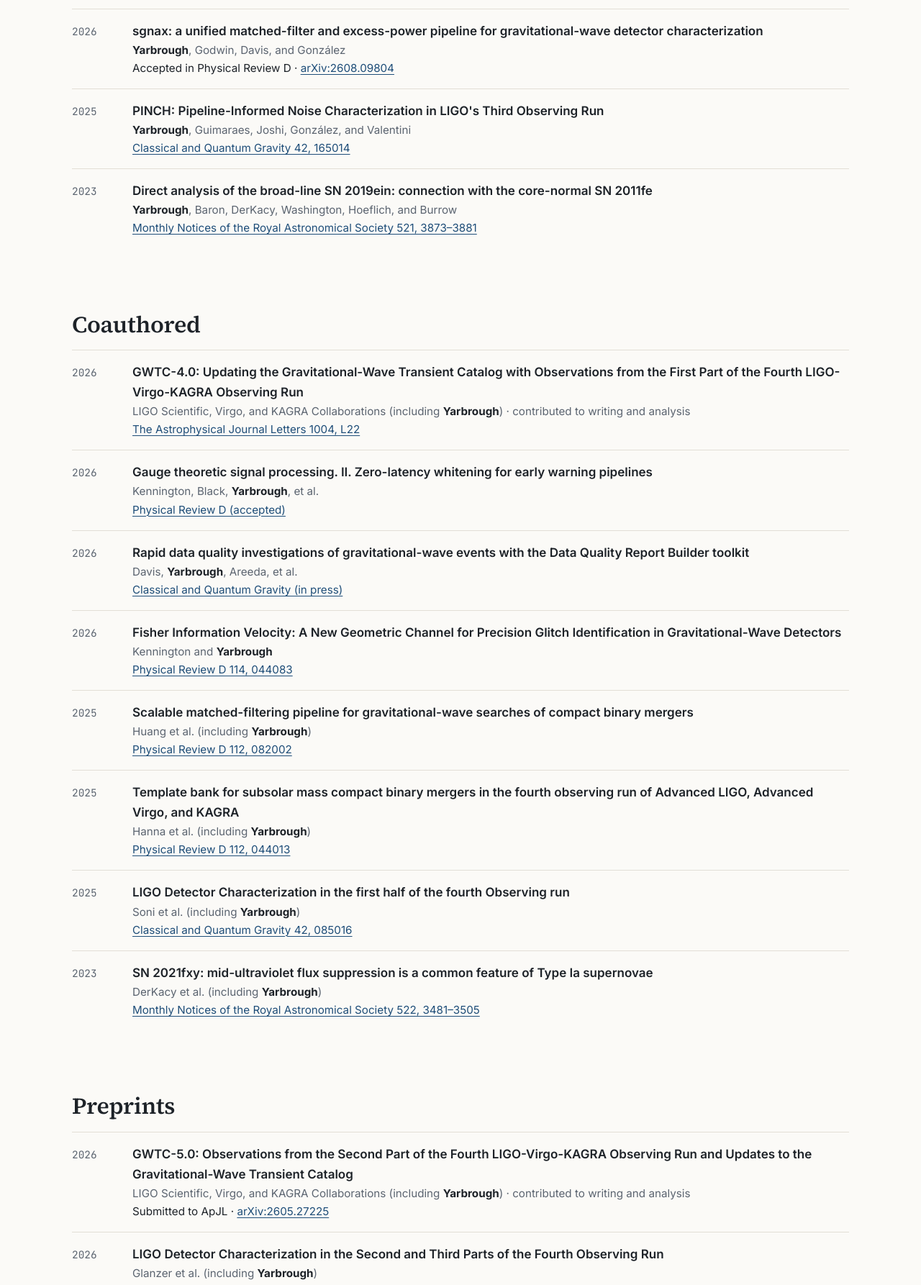
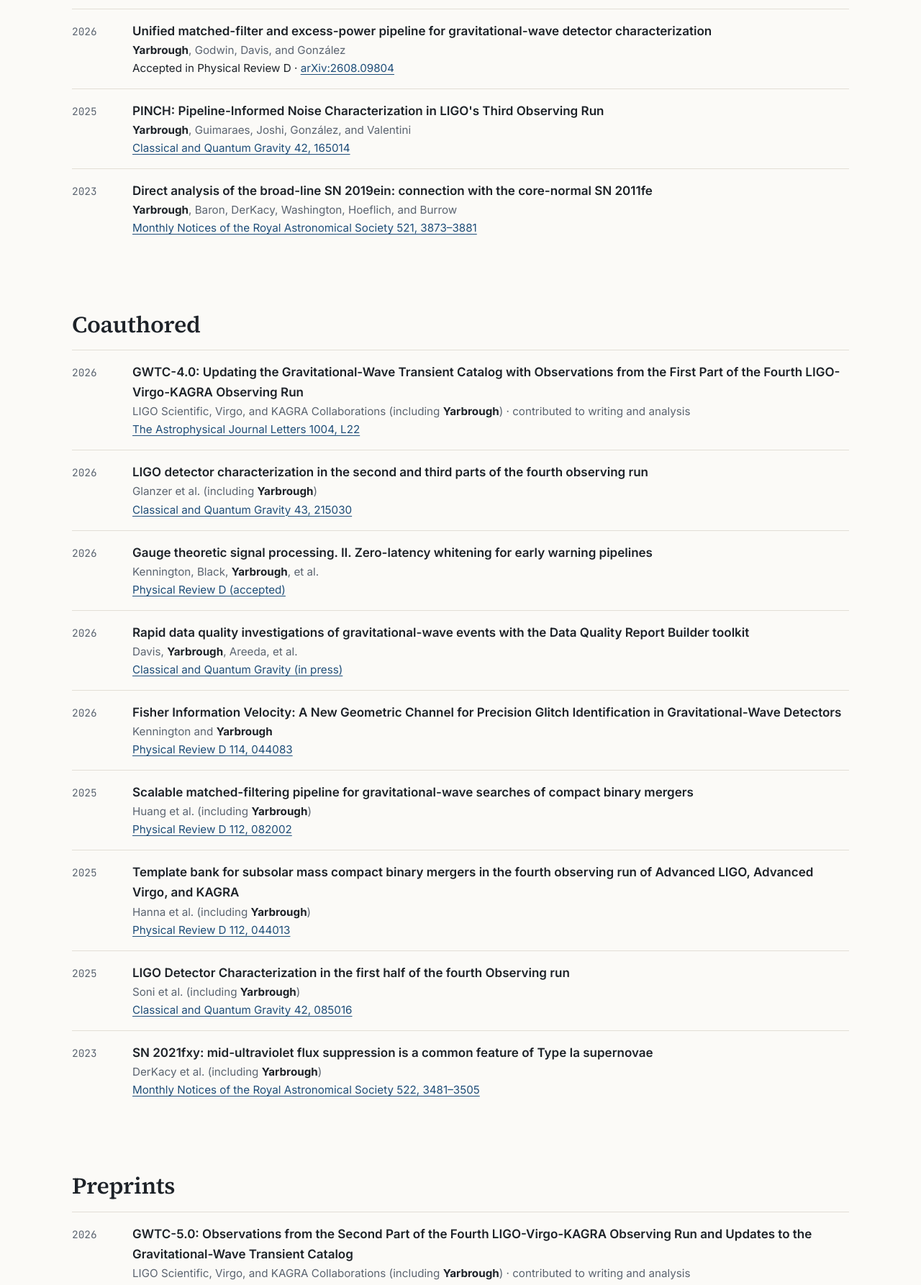
Before and after one commit to yarbrough-zach/website, a plain HTML site: page publications.html in a window 1280 px wide. Shown: the part 449-2235 px from the top of the page at 72% size. Drawn offline with Linux system fonts and the light colour scheme.

Commit message:
retitle the sgnax paper to match the journal and list glanzer et al. as published in cqg

```diff
--- a/publications.html
+++ b/publications.html
@@ -43,7 +43,7 @@
       <h2>First-author</h2>
       <ul class="pubs">
         <li><span class="yr">2026</span><div>
-          <div class="t">sgnax: a unified matched-filter and excess-power pipeline for gravitational-wave detector characterization</div>
+          <div class="t">Unified matched-filter and excess-power pipeline for gravitational-wave detector characterization</div>
           <div class="a"><span class="me">Yarbrough</span>, Godwin, Davis, and González</div>
           <div class="v">Accepted in Physical Review D · <a href="https://arxiv.org/abs/2608.09804">arXiv:2608.09804</a></div></div></li>
         <li><span class="yr">2025</span><div>
@@ -64,6 +64,10 @@
           <div class="t">GWTC-4.0: Updating the Gravitational-Wave Transient Catalog with Observations from the First Part of the Fourth LIGO-Virgo-KAGRA Observing Run</div>
           <div class="a">LIGO Scientific, Virgo, and KAGRA Collaborations (including <span class="me">Yarbrough</span>) · contributed to writing and analysis</div>
           <div class="v"><a href="https://doi.org/10.3847/2041-8213/ae2c74">The Astrophysical Journal Letters 1004, L22</a></div></div></li>
+        <li><span class="yr">2026</span><div>
+          <div class="t">LIGO detector characterization in the second and third parts of the fourth observing run</div>
+          <div class="a">Glanzer et al. (including <span class="me">Yarbrough</span>)</div>
+          <div class="v"><a href="https://doi.org/10.1088/1361-6382/aeb525">Classical and Quantum Gravity 43, 215030</a></div></div></li>
         <li><span class="yr">2026</span><div>
           <div class="t">Gauge theoretic signal processing. II. Zero-latency whitening for early warning pipelines</div>
           <div class="a">Kennington, Black, <span class="me">Yarbrough</span>, et al.</div>
@@ -102,10 +106,6 @@
           <div class="t">GWTC-5.0: Observations from the Second Part of the Fourth LIGO-Virgo-KAGRA Observing Run and Updates to the Gravitational-Wave Transient Catalog</div>
           <div class="a">LIGO Scientific, Virgo, and KAGRA Collaborations (including <span class="me">Yarbrough</span>) · contributed to writing and analysis</div>
           <div class="v">Submitted to ApJL · <a href="https://arxiv.org/abs/2605.27225">arXiv:2605.27225</a></div></div></li>
-        <li><span class="yr">2026</span><div>
-          <div class="t">LIGO Detector Characterization in the Second and Third Parts of the Fourth Observing Run</div>
-          <div class="a">Glanzer et al. (including <span class="me">Yarbrough</span>)</div>
-          <div class="v">Submitted to CQG · <a href="https://arxiv.org/abs/2608.12193">arXiv:2608.12193</a></div></div></li>
         <li><span class="yr">2026</span><div>
           <div class="t">SGN: A python framework for stream-processing pipelines</div>
           <div class="a">Huang et al. (including <span class="me">Yarbrough</span>)</div>
```
Also changed, not shown: index.html (+1 -1 lines).
